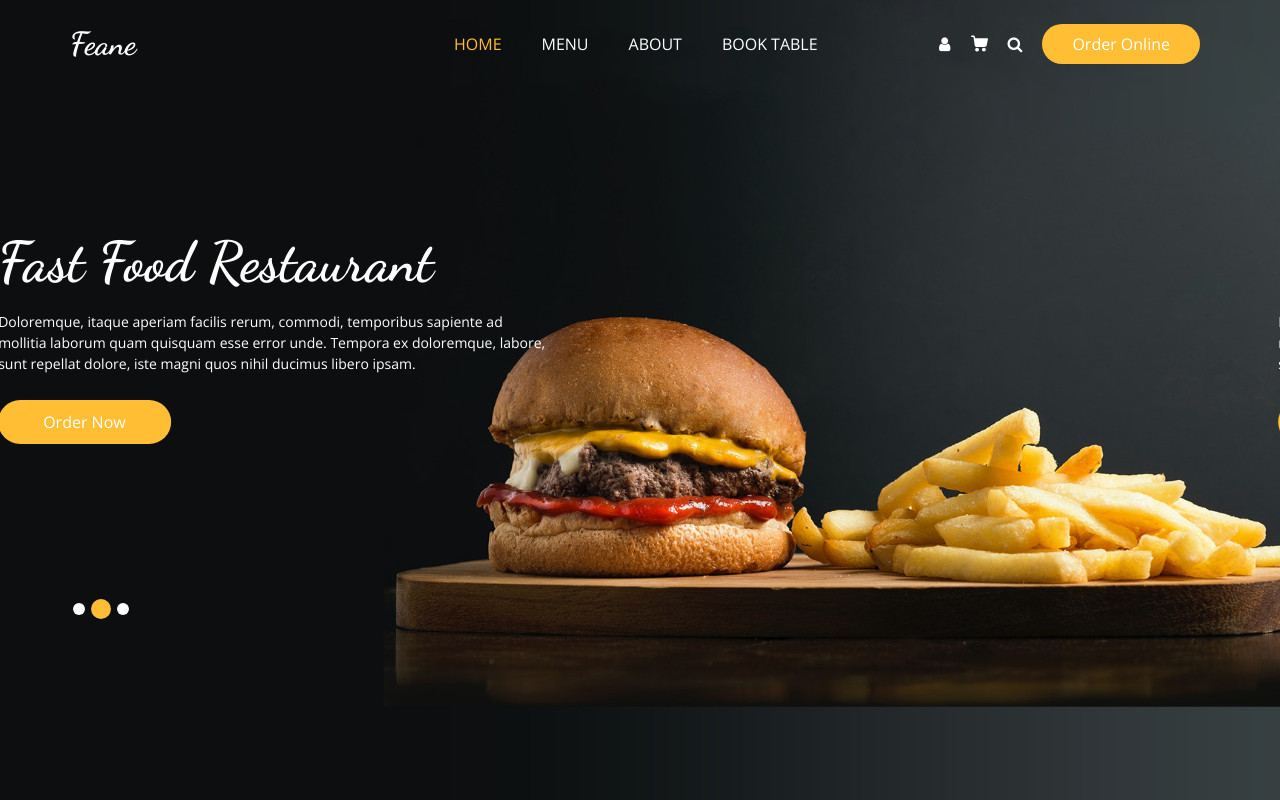
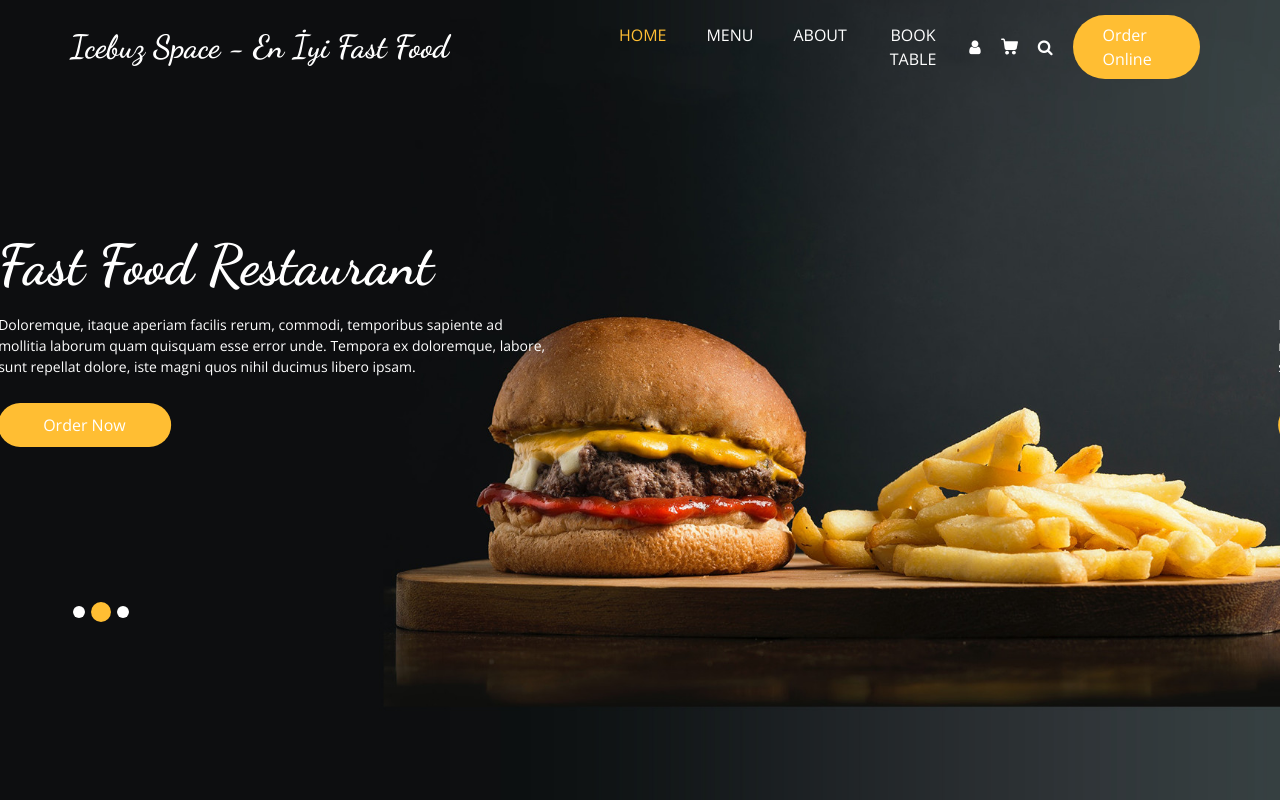
Before and after one commit to roothaning/burgering11.github.io, a plain HTML site: page index.html in a window 1280 px wide. Shown: the top 800 px of the page. Drawn offline with nearby package versions, Linux system fonts and the light colour scheme; some packages are replaced by stand-ins of ours.

Commit message:
Update index.html

```diff
--- a/index.html
+++ b/index.html
@@ -44,7 +44,7 @@
         <nav class="navbar navbar-expand-lg custom_nav-container ">
           <a class="navbar-brand" href="index.html">
             <span>
-              Feane
+             Icebuz Space - En İyi Fast Food
             </span>
           </a>
 
```
